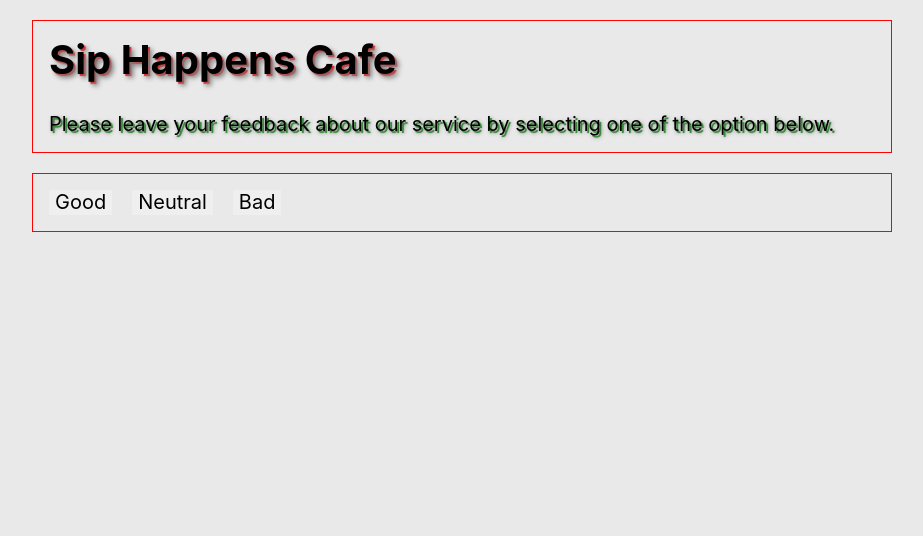
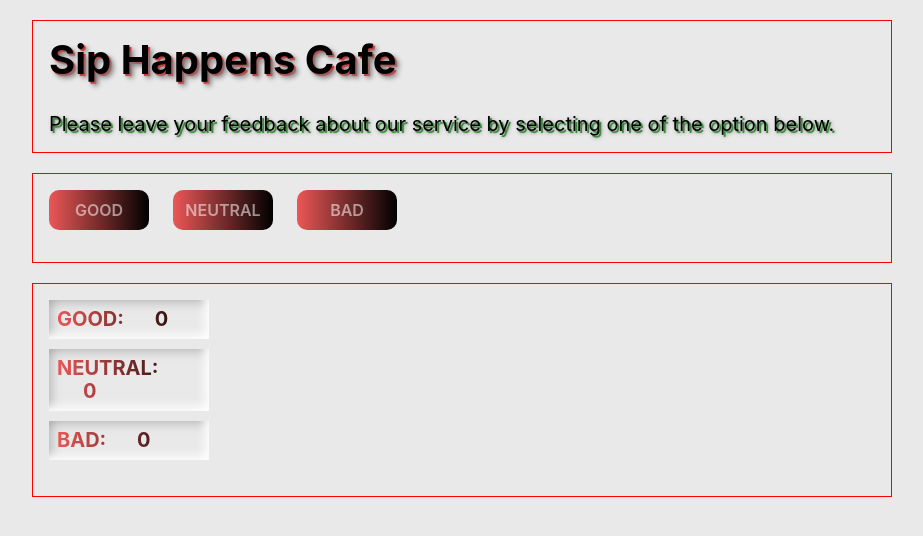
Before and after one commit to PetroMazuryk/goit-react-hw-02, a React (Vite) app: page / in a window 1280 px wide. Shown: the top 536 px of the page, without its empty margins (178-1101 px from the left). Built offline with nearby package versions, Linux system fonts and the light colour scheme.

Commit message:
added Feedback and Option components

```diff
--- a/src/App.jsx
+++ b/src/App.jsx
@@ -1,13 +1,43 @@
-import { Description } from "./components/Description/Description";
+import { Description } from './components/Description/Description';
+import { useState } from 'react';
+import { Options } from './components/Options/Options';
+import { Feedback } from './components/Feedback/Feedback';
 
-import { Options } from "./components/Options/Options";
-function App() {
+export const App = () => {
+  const [good, setGood] = useState(0);
+  const [neutral, setNeutral] = useState(0);
+  const [bad, setBad] = useState(0);
+
+  const handleClickButton = e => {
+    const option = e.target.name;
+
+    switch (option) {
+      case 'good':
+        setGood(prevState => prevState + 1);
+        break;
+
+      case 'neutral':
+        setNeutral(prevState => prevState + 1);
+        break;
+
+      case 'bad':
+        setBad(prevState => prevState + 1);
+        break;
+
+      default:
+        throw new Error();
+    }
+  };
+
   return (
-    <>
+    <div>
       <Description />
-      <Options />
-    </>
+
+      <Options
+        options={['good', 'neutral', 'bad']}
+        onLeaveFeedback={handleClickButton}
+      />
+      <Feedback good={good} neutral={neutral} bad={bad} />
+    </div>
   );
-}
-
-export default App;
+};
--- a/src/GlobalStyle.js
+++ b/src/GlobalStyle.js
@@ -1,5 +1,4 @@
-import { createGlobalStyle } from "styled-components";
-import "modern-normalize";
+import { createGlobalStyle } from 'styled-components';
 
 export const GlobalStyle = createGlobalStyle`
 :root {
--- a/src/components/Feedback/Feedback.jsx
+++ b/src/components/Feedback/Feedback.jsx
@@ -0,0 +1,25 @@
+import css from './Feedback.module.css';
+
+export const Feedback = ({ good, neutral, bad }) => {
+  return (
+    <div className={css.feedbackWrapper}>
+      <ul className={css.statisticList}>
+        <li className={css.statisticItem}>
+          <p className={css.statisticText}>
+            Good: <span className={css.statisticNumber}>{good}</span>
+          </p>
+        </li>
+        <li className={css.statisticItem}>
+          <p className={css.statisticText}>
+            Neutral: <span className={css.statisticNumber}>{neutral}</span>
+          </p>
+        </li>
+        <li className={css.statisticItem}>
+          <p className={css.statisticText}>
+            Bad: <span className={css.statisticNumber}>{bad}</span>
+          </p>
+        </li>
+      </ul>
+    </div>
+  );
+};
--- /dev/null
+++ b/src/components/Feedback/Feedback.module.css
@@ -0,0 +1,33 @@
+.feedbackWrapper {
+  width: 860px;
+  margin: 20px auto;
+  padding: 16px;
+  border: 1px solid red;
+}
+
+.statisticList {
+  margin-bottom: 20px;
+}
+.statisticItem {
+  width: 160px;
+  padding: 8px;
+  margin-bottom: 10px;
+  box-shadow: -5px -5px 9px #fff inset, 2px 2px 18px -10px #000 inset;
+}
+
+.statisticText {
+  font-size: 20px;
+  font-weight: bolder;
+  text-transform: uppercase;
+  color: brown;
+  background: #fffbd5;
+  background: -webkit-linear-gradient(to right, #eb5757, #000000);
+  background: linear-gradient(to right, #eb5757, #000000);
+  -webkit-background-clip: text;
+  background-clip: text;
+  -webkit-text-fill-color: transparent;
+}
+
+.statisticNumber {
+  margin-left: 26px;
+}
--- a/src/components/Options/Options.jsx
+++ b/src/components/Options/Options.jsx
@@ -1,10 +1,22 @@
-import { OptionsWrapper, Button } from "./Options.stuled";
-export const Options = () => {
+import css from './Options.module.css';
+
+export const Options = ({ options, onLeaveFeedback }) => {
   return (
-    <OptionsWrapper>
-      <Button>Good</Button>
-      <Button>Neutral</Button>
-      <Button>Bad</Button>
-    </OptionsWrapper>
+    <div className={css.buttonWrapper}>
+      <ul className={css.buttonList}>
+        {options.map(option => (
+          <li className="listItem" key={option}>
+            <button
+              className={css.button}
+              type="button"
+              name={option}
+              onClick={onLeaveFeedback}
+            >
+              {option}
+            </button>
+          </li>
+        ))}
+      </ul>
+    </div>
   );
 };
--- /dev/null
+++ b/src/components/Options/Options.module.css
@@ -0,0 +1,52 @@
+.buttonWrapper {
+  width: 860px;
+  margin: 20px auto;
+  padding: 16px;
+  border: 1px solid red;
+  display: flex;
+  gap: 20px;
+}
+
+.buttonList {
+  display: flex;
+  justify-content: center;
+  align-items: center;
+  gap: 24px;
+  margin-bottom: 16px;
+}
+
+.button {
+  width: 100px;
+  height: 40px;
+  display: flex;
+  justify-content: center;
+  align-items: center;
+  text-transform: uppercase;
+  color: rgba(255, 255, 255, 0.539);
+  font-size: 16px;
+  font-weight: 600;
+  border-radius: 10px;
+  border: none;
+  background: #eb5757;
+  background: -webkit-linear-gradient(to right, #eb5757, #000000);
+  background: linear-gradient(to right, #eb5757, #000000);
+  -webkit-border-radius: 10px;
+  -moz-border-radius: 10px;
+  -ms-border-radius: 10px;
+  -o-border-radius: 10px;
+  cursor: pointer;
+  transition: transform 0.3s;
+  -webkit-transition: transform 0.3s;
+  -moz-transition: transform 0.3s;
+  -ms-transition: transform 0.3s;
+  -o-transition: transform 0.3s;
+}
+
+.button:hover,
+.button:focus {
+  transform: scale(1.1);
+  -webkit-transform: scale(1.1);
+  -moz-transform: scale(1.1);
+  -ms-transform: scale(1.1);
+  -o-transform: scale(1.1);
+}
--- a/src/components/Options/Options.stuled.js
+++ /dev/null
@@ -1,14 +0,0 @@
-import styled from "styled-components";
-
-export const OptionsWrapper = styled.div`
-  width: 860px;
-  margin: 20px auto;
-  padding: 16px;
-  border: 1px solid red;
-  display: flex;
-  gap: 20px;
-`;
-
-export const Button = styled.button`
-  font-size: 20px;
-`;
--- a/vite.config.js
+++ b/vite.config.js
@@ -4,4 +4,7 @@ import react from "@vitejs/plugin-react";
 // https://vitejs.dev/config/
 export default defineConfig({
   plugins: [react()],
+  build: {
+    sourcemap: true,
+  },
 });
```
Also changed, not shown: src/main.jsx (+6 -5 lines), .eslintrc.cjs, .prettierrc.json (added), src/components/Feedback/Feedback.styled.js (deleted).
